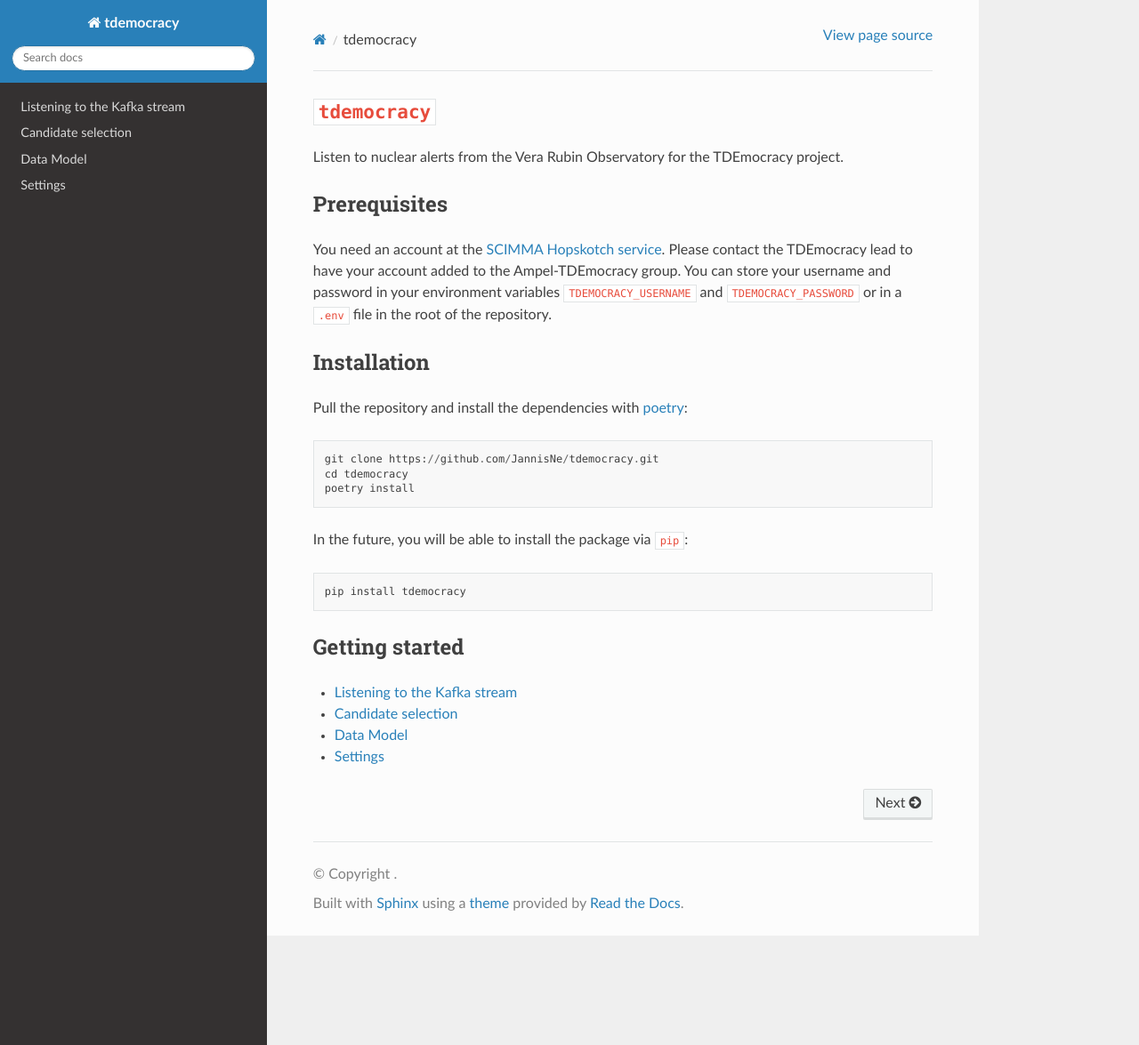
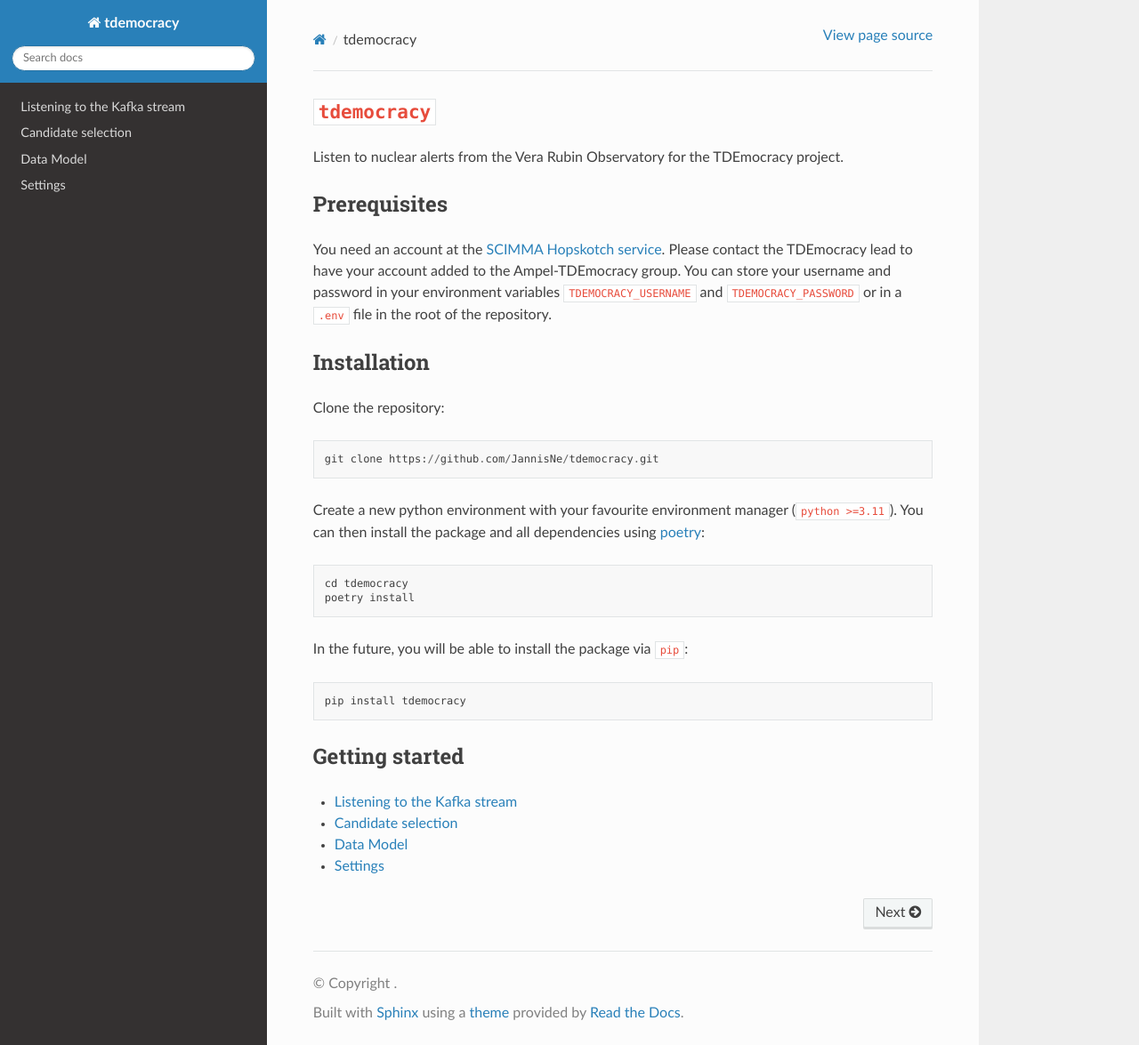
Before and after one commit to JannisNe/tdemocracy, a Sphinx documentation site: the page built from docs/index.rst, in a window 1280 px wide and 1175 px high. Shown: the whole window at 89% size. Built offline with Sphinx 7.4.7 and the Read the Docs theme 3.1.0, drawn with Linux system fonts in a browser that asks for light colours.

Commit message:
better install instructions

```diff
--- a/docs/index.rst
+++ b/docs/index.rst
@@ -13,15 +13,18 @@ You need an account at the `SCIMMA Hopskotch service`_. Please contact the TDEmo
 Installation
 ------------
 
-Pull the repository and install the dependencies with `poetry`_::
-
+Clone the repository::
 
 
    git clone https://github.com/JannisNe/tdemocracy.git
+
+Create a new python environment with your favourite environment manager (``python >=3.11``). You can then install the package and all dependencies using `poetry`_::
+
    cd tdemocracy
    poetry install
 
 .. _poetry: https://python-poetry.org/
+
 
 In the future, you will be able to install the package via ``pip``::
 
```
